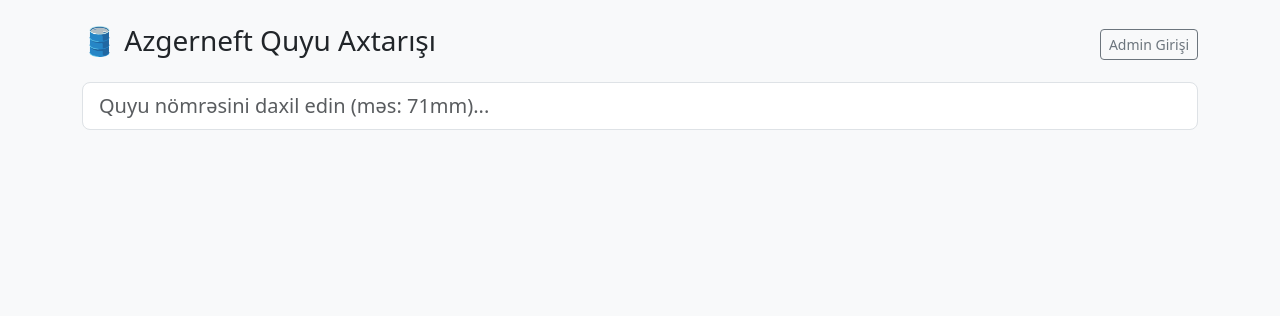
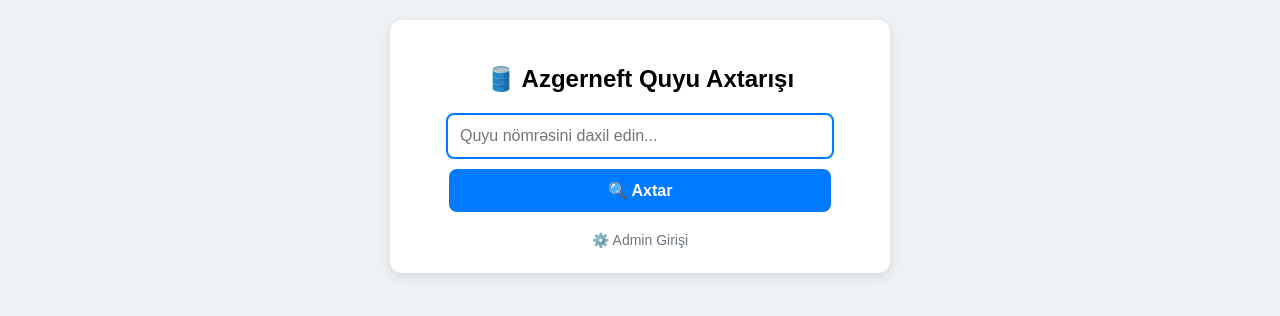
Before and after one commit to kamran451/azgerneft, a Flask app: page / in a window 1280 px wide. Shown: the top 316 px of the page. Run offline with Flask 3, Linux system fonts and the light colour scheme.

Commit message:
Update index.html

```diff
--- a/templates/index.html
+++ b/templates/index.html
@@ -3,76 +3,45 @@
 <head>
     <meta charset="UTF-8">
     <meta name="viewport" content="width=device-width, initial-scale=1.0">
-    <title>Azgerneft Quyu Axtarışı</title>
-    <link href="https://cdn.jsdelivr.net/npm/bootstrap@5.3.0/dist/css/bootstrap.min.css" rel="stylesheet">
+    <title>Quyu Naviqasiyası - Azgerneft</title>
+    <style>
+        body { font-family: Arial, sans-serif; background: #eef2f5; margin: 0; padding: 20px; text-align: center; }
+        .box { max-width: 450px; margin: auto; background: white; padding: 25px; border-radius: 12px; box-shadow: 0 4px 12px rgba(0,0,0,0.1); }
+        input[type="text"] { width: 80%; padding: 12px; font-size: 16px; border: 2px solid #007bff; border-radius: 8px; margin-bottom: 10px; }
+        .btn { padding: 12px 20px; font-size: 16px; border: none; border-radius: 8px; cursor: pointer; text-decoration: none; display: inline-block; font-weight: bold; }
+        .btn-blue { background: #007bff; color: white; width: 85%; }
+        .btn-green { background: #28a745; color: white; width: 100%; margin-top: 10px; }
+        .result-card { background: #f8f9fa; border: 1px solid #ddd; padding: 15px; border-radius: 8px; margin-top: 15px; text-align: left; }
+        .admin-link { display: block; margin-top: 20px; color: #6c757d; font-size: 14px; text-decoration: none; }
+    </style>
 </head>
-<body class="bg-light">
-<div class="container py-4">
-    <div class="d-flex justify-content-between align-items-center mb-3">
-        <h3>🛢️ Azgerneft Quyu Axtarışı</h3>
-        {% if is_admin %}
-            <a href="/logout" class="btn btn-outline-danger btn-sm">Admin Çıxış</a>
-        {% else %}
-            <a href="/login" class="btn btn-outline-secondary btn-sm">Admin Girişi</a>
+<body>
+    <div class="box">
+        <h2>🛢️ Azgerneft Quyu Axtarışı</h2>
+        <form method="GET" action="/">
+            <input type="text" name="query" value="{{ query }}" placeholder="Quyu nömrəsini daxil edin..." required>
+            <br>
+            <button type="submit" class="btn btn-blue">🔍 Axtar</button>
+        </form>
+
+        {% if mesaj %}
+            <p style="color: red; margin-top: 15px;">{{ mesaj }}</p>
         {% endif %}
+
+        {% if quyular %}
+            {% for quyu in quyular %}
+            <div class="result-card">
+                <h3>📍 Quyu №: {{ quyu.quyu_no }}</h3>
+                <p><strong>Koordinatlar:</strong> {{ quyu.lat }}, {{ quyu.lon }}</p>
+                {% if quyu.qeyd %}
+                    <p><strong>Qeyd:</strong> {{ quyu.qeyd }}</p>
+                {% endif %}
+                <a href="https://www.google.com/maps/search/?api=1&query={{ quyu.lat }},{{ quyu.lon }}" target="_blank" class="btn btn-green">🗺️ Google Maps-də Naviqasiyanı Aç</a>
+            </div>
+            {% endfor %}
+        {% endif %}
+
+        <a href="/login" class="admin-link">⚙️ Admin Girişi</a>
     </div>
-
-    <div class="input-group input-group-lg mb-4">
-        <input type="text" id="searchInput" class="form-control" placeholder="Quyu nömrəsini daxil edin (məs: 71mm)..." onkeyup="quyuAxtar()">
-    </div>
-
-    <div id="neticeler"></div>
-
-    {% if is_admin %}
-    <div class="text-center mt-4">
-        <a href="/elave-et" class="btn btn-success btn-lg w-100">➕ Yeni Quyu / GPS Qeydə Al</a>
-    </div>
-    {% endif %}
-</div>
-
-<script>
-function quyuAxtar() {
-    let q = document.getElementById('searchInput').value;
-    if(q.length < 1) {
-        document.getElementById('neticeler').innerHTML = "";
-        return;
-    }
-    fetch('/ara?q=' + q)
-    .then(response => response.json())
-    .then(data => {
-        let html = "";
-        if(data.length === 0) {
-            html = `<div class="alert alert-warning text-center">Bu nömrəli quyu tapılmadı.</div>`;
-        } else {
-            data.forEach(item => {
-                let naviqasiyaUrl = `https://www.google.com/maps/dir/?api=1&destination=${item[5]},${item[6]}&travelmode=driving`;
-
-                html += `
-                <div class="card shadow-sm mb-3">
-                    ${item[10] ? `<img src="/static/uploads/${item[10]}" class="card-img-top" style="max-height: 220px; object-fit: cover;">` : ''}
-                    <div class="card-body">
-                        <h4 class="card-title text-primary">Quyu №: ${item[1]}</h4>
-                        <p class="mb-1"><strong>Mədən:</strong> ${item[2]} | <strong>Sahə:</strong> ${item[3]}</p>
-                        <p class="mb-1"><strong>Dəqiq Ərazi:</strong> ${item[4]}</p>
-                        <p class="mb-2"><strong>Məlumat:</strong> ${item[7]}</p>
-
-                        ${item[5] && item[6] ? `
-                        <div class="d-grid mb-3">
-                            <a href="${naviqasiyaUrl}" target="_blank" class="btn btn-danger btn-lg fw-bold">
-                                🚗 YOL ÇƏK VƏ NAVİQASİYANI BAŞLAT
-                            </a>
-                        </div>` : ''}
-
-                        <hr class="my-2">
-                        <p class="mb-1"><strong>Cavabdeh Şəxs:</strong> ${item[8]}</p>
-                        <p class="mb-0"><strong>Əlaqə:</strong> <a href="tel:${item[9]}" class="btn btn-sm btn-outline-success">📞 ${item[9]}</a></p>
-                    </div>
-                </div>`;
-            });
-        }
-        document.getElementById('neticeler').innerHTML = html;
-    });
-}
-</script>
 </body>
 </html>
```
